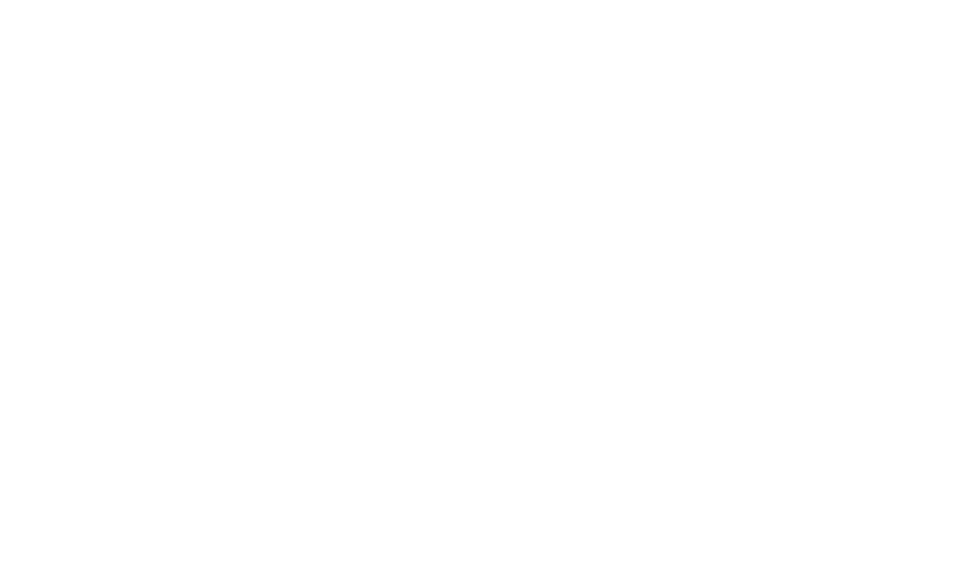
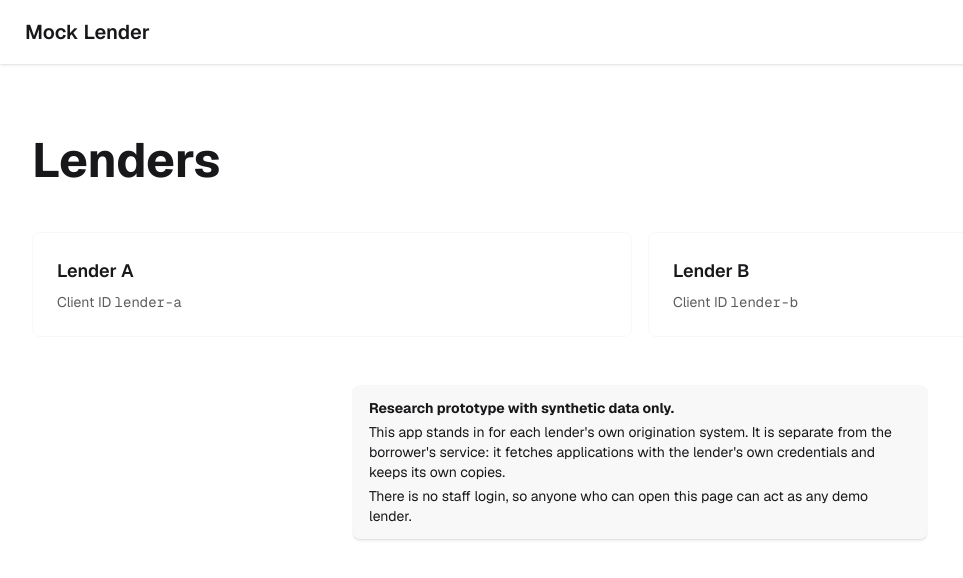
Before and after one commit to jpal91/capstone-prototype, a Next.js app in the folder mock-lender/: page / in a window 1280 px wide. Shown: the top 578 px of the page, without its empty margins (0-963 px from the left). Built offline with nearby package versions, Linux system fonts and the light colour scheme.

Commit message:
Added UI for landing page

```diff
--- /dev/null
+++ b/mock-lender/app/components/DemoNotice.tsx
@@ -0,0 +1,21 @@
+// What this app stands for, and the shortcuts it takes.
+const DemoNotice = () => (
+  <div role="note" className="alert max-w-xl text-sm">
+    <div className="flex flex-col gap-1">
+      <p>
+        <strong>Research prototype with synthetic data only.</strong>
+      </p>
+      <p>
+        This app stands in for each lender&apos;s own origination system. It is
+        separate from the borrower&apos;s service: it fetches applications with
+        the lender&apos;s own credentials and keeps its own copies.
+      </p>
+      <p>
+        There is no staff login, so anyone who can open this page can act as any
+        demo lender.
+      </p>
+    </div>
+  </div>
+);
+
+export default DemoNotice;
--- /dev/null
+++ b/mock-lender/app/components/NavBar.tsx
@@ -0,0 +1,17 @@
+import Link from "next/link";
+
+// No login, so no logout: anyone who can open this app can act as any demo
+// lender (see DemoNotice).
+const NavBar = () => {
+  return (
+    <div className="navbar bg-base-100 shadow-sm">
+      <div className="flex-1">
+        <Link href="/" className="btn btn-ghost text-xl">
+          Mock Lender
+        </Link>
+      </div>
+    </div>
+  );
+};
+
+export default NavBar;
--- a/mock-lender/app/layout.tsx
+++ b/mock-lender/app/layout.tsx
@@ -1,6 +1,8 @@
 import type { Metadata } from "next";
 import { Geist, Geist_Mono } from "next/font/google";
 import "./globals.css";
+
+import NavBar from "@/app/components/NavBar";
 
 const geistSans = Geist({
   variable: "--font-geist-sans",
@@ -25,7 +27,10 @@ export default function RootLayout({ children }: LayoutProps<"/">) {
       lang="en"
       className={`${geistSans.variable} ${geistMono.variable} h-full antialiased`}
     >
-      <body className="min-h-full flex flex-col">{children}</body>
+      <body className="min-h-full flex flex-col">
+        <NavBar />
+        <main>{children}</main>
+      </body>
     </html>
   );
 }
--- a/mock-lender/app/page.tsx
+++ b/mock-lender/app/page.tsx
@@ -1,3 +1,36 @@
-export default function Home() {
-  return <main></main>;
-}
+import type { Metadata } from "next";
+import Link from "next/link";
+
+import { listLenders } from "@/app/lib/lenders";
+import DemoNotice from "@/app/components/DemoNotice";
+
+export const metadata: Metadata = { title: "Lenders" };
+
+const LendersPage = () => {
+  const lenders = listLenders();
+
+  return (
+    <div className="mx-auto w-full max-w-7xl flex flex-col items-center p-8 mt-10 gap-12">
+      <h1 className="text-5xl font-bold self-start">Lenders</h1>
+      <div className="grid w-full gap-4 md:grid-cols-2">
+        {lenders.map((l) => (
+          <Link
+            key={l.clientId}
+            href={`/lenders/${l.clientId}`}
+            className="card card-border bg-base-100 hover:bg-base-200"
+          >
+            <div className="card-body">
+              <h2 className="card-title">{l.name}</h2>
+              <p className="text-sm opacity-70">
+                Client ID <span className="font-mono">{l.clientId}</span>
+              </p>
+            </div>
+          </Link>
+        ))}
+      </div>
+      <DemoNotice />
+    </div>
+  );
+};
+
+export default LendersPage;
```
